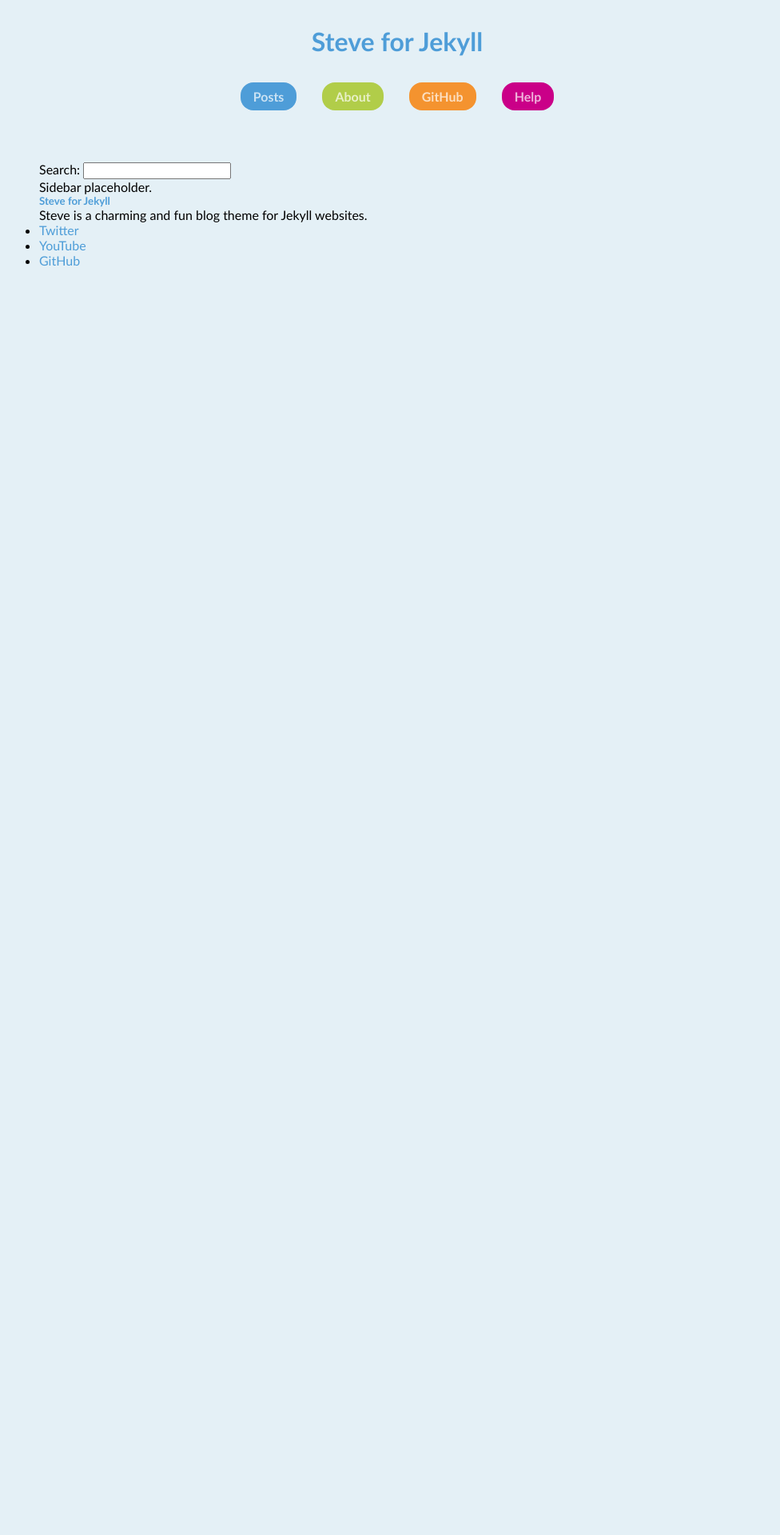
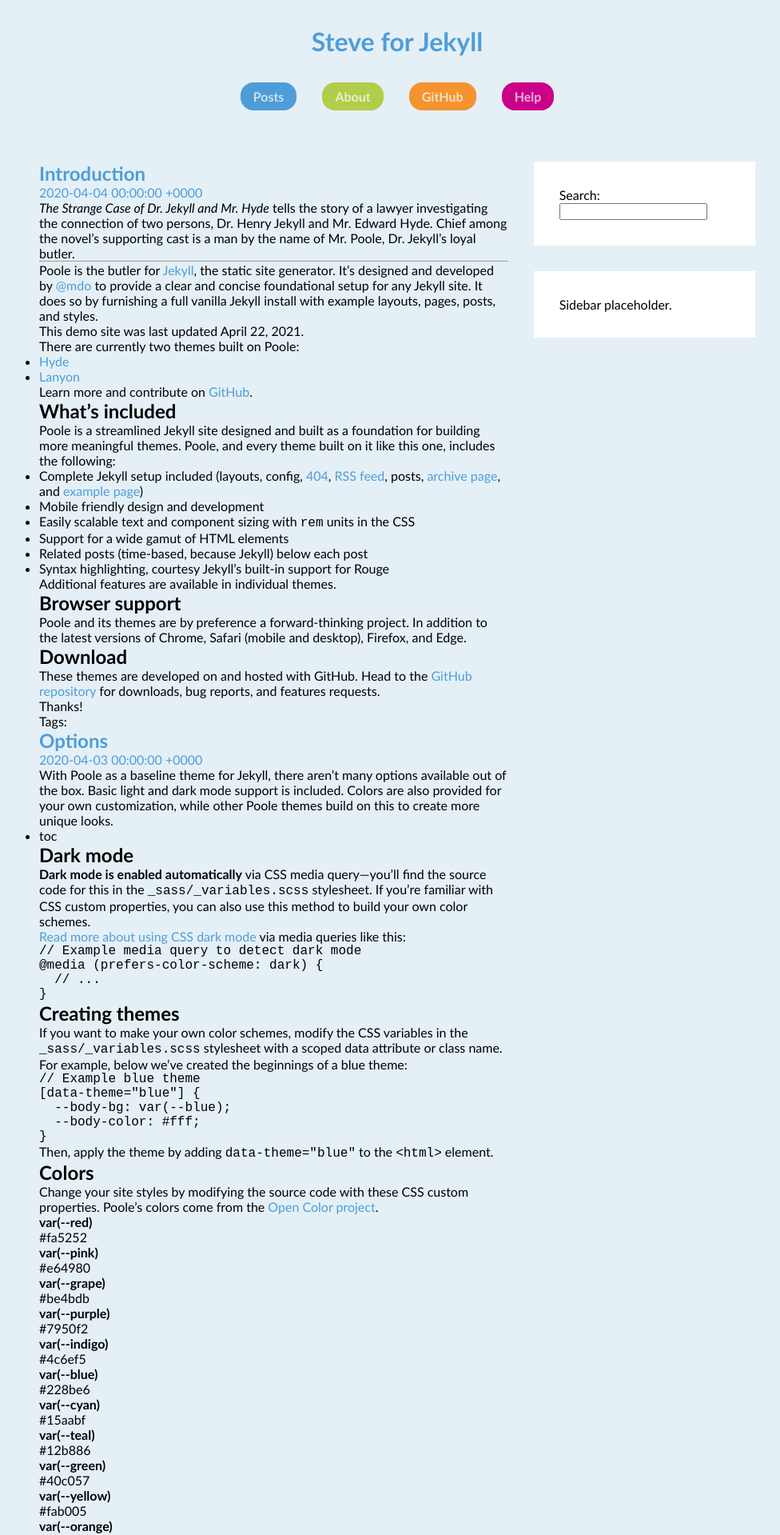
Before and after one commit to esporo/steve, a Jekyll site: the page built from index.html, in a window 1280 px wide. Shown: the top 1919 px of the page at 80% size, without its empty margins (143-1119 px from the left). Built offline with Jekyll 4.4.1, drawn with Linux system fonts in a browser that asks for light colours; the list of posts is cut into pages by our own code; before the commit the page ends 964 px from its top, so only the background shows below that; some of the changed text lies outside the part shown.

Commit message:
adds sample jekyll content

````diff
--- a/_config.yml
+++ b/_config.yml
@@ -6,6 +6,11 @@ description: Steve is a charming and fun blog theme for Jekyll websites.
 email: steve-support@esporo.net
 
 lang: en-US
+
+# Theme settings
+steve:
+  date_formats:
+    post: "%m/%d/%Y"
 
 # Build settings
 markdown: kramdown
@@ -19,3 +24,13 @@ plugins:
   - jekyll-seo-tag
   - jekyll-sitemap
   - jekyll-paginate
+  - jekyll-archives
+
+# Plugin: jekyll-archives
+jekyll-archives:
+  enabled:
+    - tags
+  layout: archive
+  slug_mode: default
+  permalinks:
+    tag: "/tag/:name/"
--- /dev/null
+++ b/_posts/2020-03-01-whats-jekyll.md
@@ -0,0 +1,10 @@
+---
+layout: post
+title: What's Jekyll?
+---
+
+[Jekyll](https://jekyllrb.com) is a static site generator, an open-source tool for creating simple yet powerful websites of all shapes and sizes. From [the project's readme](https://github.com/jekyll/jekyll/blob/master/README.markdown):
+
+> Jekyll is a simple, blog aware, static site generator. It takes a template directory [...] and spits out a complete, static website suitable for serving with Apache or your favorite web server. This is also the engine behind GitHub Pages, which you can use to host your project’s page or blog right here from GitHub.
+
+It's an immensely useful tool. Find out more by [visiting the project on GitHub](https://github.com/jekyll/jekyll).
--- /dev/null
+++ b/_posts/2020-04-02-example-content.md
@@ -0,0 +1,166 @@
+---
+layout: post
+title: Example content
+---
+
+**Howdy!** This is an example blog post that shows several types of HTML content supported in this theme.
+{: .message }
+
+Cum sociis natoque penatibus et magnis <a href="#">dis parturient montes</a>, nascetur ridiculus mus. _Aenean eu leo quam._ Pellentesque ornare sem lacinia quam venenatis vestibulum. Sed posuere consectetur est at lobortis. Cras mattis consectetur purus sit amet fermentum.
+
+> Curabitur blandit tempus porttitor. Nullam quis risus eget urna mollis ornare vel eu leo. Nullam id dolor id nibh ultricies vehicula ut id elit.
+
+Etiam porta **sem malesuada magna** mollis euismod. Cras mattis consectetur purus sit amet fermentum. Aenean lacinia bibendum nulla sed consectetur.
+
+## Inline HTML elements
+
+HTML defines a long list of available inline tags, a complete list of which can be found on the [Mozilla Developer Network](https://developer.mozilla.org/en-US/docs/Web/HTML/Element).
+
+- **To bold text**, use `<strong>`.
+- _To italicize text_, use `<em>`.
+- <mark>To highlight</mark>, use `<mark>`.
+- Abbreviations, like <abbr title="HyperText Markup Langage">HTML</abbr> should use `<abbr>`, with an optional `title` attribute for the full phrase.
+- Citations, like <cite>&mdash; Mark Otto</cite>, should use `<cite>`.
+- <del>Deleted</del> text should use `<del>` and <ins>inserted</ins> text should use `<ins>`.
+- Superscript <sup>text</sup> uses `<sup>` and subscript <sub>text</sub> uses `<sub>`.
+
+Most of these elements are styled by browsers with few modifications on our part.
+
+## Footnotes
+
+Footnotes are supported as part of the Markdown syntax. Here's one in action. Clicking this number[^fn-sample_footnote] will lead you to a footnote. The syntax looks like:
+
+{% highlight text %}
+Clicking this number[^fn-sample_footnote]
+{% endhighlight %}
+
+Each footnote needs the `^fn-` prefix and a unique ID to be referenced for the footnoted content. The syntax for that list looks something like this:
+
+{% highlight text %}
+[^fn-sample_footnote]: Handy! Now click the return link to go back.
+{% endhighlight %}
+
+You can place the footnoted content wherever you like. Markdown parsers should properly place it at the bottom of the post.
+
+## Heading
+
+Vivamus sagittis lacus vel augue rutrum faucibus dolor auctor. Duis mollis, est non commodo luctus, nisi erat porttitor ligula, eget lacinia odio sem nec elit. Morbi leo risus, porta ac consectetur ac, vestibulum at eros.
+
+### Code
+
+Inline code is available with the `<code>` element. Snippets of multiple lines of code are supported through Rouge. Longer lines will automatically scroll horizontally when needed. You may also use code fencing (triple backticks) for rendering code.
+
+{% highlight js %}
+// Example can be run directly in your JavaScript console
+
+// Create a function that takes two arguments and returns the sum of those arguments
+var adder = new Function("a", "b", "return a + b");
+
+// Call the function
+adder(2, 6);
+// > 8
+{% endhighlight %}
+
+You may also optionally show code snippets with line numbers. Add `linenos` to the Rouge tags.
+
+{% highlight js linenos %}
+// Example can be run directly in your JavaScript console
+
+// Create a function that takes two arguments and returns the sum of those arguments
+var adder = new Function("a", "b", "return a + b");
+
+// Call the function
+adder(2, 6);
+// > 8
+{% endhighlight %}
+
+Aenean lacinia bibendum nulla sed consectetur. Etiam porta sem malesuada magna mollis euismod. Fusce dapibus, tellus ac cursus commodo, tortor mauris condimentum nibh, ut fermentum massa.
+
+### Gists via GitHub Pages
+
+Vestibulum id ligula porta felis euismod semper. Nullam quis risus eget urna mollis ornare vel eu leo. Donec sed odio dui.
+
+Aenean eu leo quam. Pellentesque ornare sem lacinia quam venenatis vestibulum. Nullam quis risus eget urna mollis ornare vel eu leo. Cum sociis natoque penatibus et magnis dis parturient montes, nascetur ridiculus mus. Donec sed odio dui. Vestibulum id ligula porta felis euismod semper.
+
+### Lists
+
+Cum sociis natoque penatibus et magnis dis parturient montes, nascetur ridiculus mus. Aenean lacinia bibendum nulla sed consectetur. Etiam porta sem malesuada magna mollis euismod. Fusce dapibus, tellus ac cursus commodo, tortor mauris condimentum nibh, ut fermentum massa justo sit amet risus.
+
+- Praesent commodo cursus magna, vel scelerisque nisl consectetur et.
+- Donec id elit non mi porta gravida at eget metus.
+- Nulla vitae elit libero, a pharetra augue.
+
+Donec ullamcorper nulla non metus auctor fringilla. Nulla vitae elit libero, a pharetra augue.
+
+1. Vestibulum id ligula porta felis euismod semper.
+2. Cum sociis natoque penatibus et magnis dis parturient montes, nascetur ridiculus mus.
+3. Maecenas sed diam eget risus varius blandit sit amet non magna.
+
+Cras mattis consectetur purus sit amet fermentum. Sed posuere consectetur est at lobortis.
+
+<dl>
+  <dt>HyperText Markup Language (HTML)</dt>
+  <dd>The language used to describe and define the content of a Web page</dd>
+
+  <dt>Cascading Style Sheets (CSS)</dt>
+  <dd>Used to describe the appearance of Web content</dd>
+
+  <dt>JavaScript (JS)</dt>
+  <dd>The programming language used to build advanced Web sites and applications</dd>
+</dl>
+
+Integer posuere erat a ante venenatis dapibus posuere velit aliquet. Morbi leo risus, porta ac consectetur ac, vestibulum at eros. Nullam quis risus eget urna mollis ornare vel eu leo.
+
+### Images
+
+Quisque consequat sapien eget quam rhoncus, sit amet laoreet diam tempus. Aliquam aliquam metus erat, a pulvinar turpis suscipit at.
+
+![placeholder](http://placehold.it/800x400 "Large example image")
+![placeholder](http://placehold.it/400x200 "Medium example image")
+![placeholder](http://placehold.it/200x200 "Small example image")
+
+### Tables
+
+Aenean lacinia bibendum nulla sed consectetur. Lorem ipsum dolor sit amet, consectetur adipiscing elit.
+
+<table>
+  <thead>
+    <tr>
+      <th>Name</th>
+      <th>Upvotes</th>
+      <th>Downvotes</th>
+    </tr>
+  </thead>
+  <tfoot>
+    <tr>
+      <td>Totals</td>
+      <td>21</td>
+      <td>23</td>
+    </tr>
+  </tfoot>
+  <tbody>
+    <tr>
+      <td>Alice</td>
+      <td>10</td>
+      <td>11</td>
+    </tr>
+    <tr>
+      <td>Bob</td>
+      <td>4</td>
+      <td>3</td>
+    </tr>
+    <tr>
+      <td>Charlie</td>
+      <td>7</td>
+      <td>9</td>
+    </tr>
+  </tbody>
+</table>
+
+Nullam id dolor id nibh ultricies vehicula ut id elit. Sed posuere consectetur est at lobortis. Nullam quis risus eget urna mollis ornare vel eu leo.
+
+---
+
+Want to see something else added? <a href="https://github.com/poole/poole/issues/new">Open an issue.</a>
+
+[^fn-sample_footnote]: Handy! Now click the return link to go back.
--- /dev/null
+++ b/_posts/2020-04-03-options.md
@@ -0,0 +1,169 @@
+---
+layout: post
+title: Options
+tags:
+  - latin tags
+  - with açentos
+---
+
+With Poole as a baseline theme for Jekyll, there aren't many options available out of the box. Basic light and dark mode support is included. Colors are also provided for your own customization, while other Poole themes build on this to create more unique looks.
+
+- toc
+  {: toc }
+
+## Dark mode
+
+**Dark mode is enabled automatically** via CSS media query—you'll find the source code for this in the `_sass/_variables.scss` stylesheet. If you're familiar with CSS custom properties, you can also use this method to build your own color schemes.
+
+[Read more about using CSS dark mode](https://markdotto.com/2018/11/05/css-dark-mode/) via media queries like this:
+
+```scss
+// Example media query to detect dark mode
+@media (prefers-color-scheme: dark) {
+  // ...
+}
+```
+
+## Creating themes
+
+If you want to make your own color schemes, modify the CSS variables in the `_sass/_variables.scss` stylesheet with a scoped data attribute or class name.
+
+For example, below we've created the beginnings of a blue theme:
+
+```scss
+// Example blue theme
+[data-theme="blue"] {
+  --body-bg: var(--blue);
+  --body-color: #fff;
+}
+```
+
+Then, apply the theme by adding `data-theme="blue"` to the `<html>` element.
+
+## Colors
+
+Change your site styles by modifying the source code with these CSS custom properties. Poole's colors come from the [Open Color project](https://yeun.github.io/open-color/).
+
+<dl class="colors">
+  <dt style="background-color: #fa5252;"></dt>
+  <dd>
+    <strong>var(--red)</strong><br>
+    #fa5252
+  </dd>
+  <dt style="background-color: #e64980;"></dt>
+  <dd>
+    <strong>var(--pink)</strong><br>
+    #e64980
+  </dd>
+  <dt style="background-color: #be4bdb;"></dt>
+  <dd>
+    <strong>var(--grape)</strong><br>
+    #be4bdb
+  </dd>
+  <dt style="background-color: #7950f2;"></dt>
+  <dd>
+    <strong>var(--purple)</strong><br>
+    #7950f2
+  </dd>
+  <dt style="background-color: #4c6ef5;"></dt>
+  <dd>
+    <strong>var(--indigo)</strong><br>
+    #4c6ef5
+  </dd>
+  <dt style="background-color: #228be6;"></dt>
+  <dd>
+    <strong>var(--blue)</strong><br>
+    #228be6
+  </dd>
+  <dt style="background-color: #15aabf;"></dt>
+  <dd>
+    <strong>var(--cyan)</strong><br>
+    #15aabf
+  </dd>
+  <dt style="background-color: #12b886;"></dt>
+  <dd>
+    <strong>var(--teal)</strong><br>
+    #12b886
+  </dd>
+  <dt style="background-color: #40c057;"></dt>
+  <dd>
+    <strong>var(--green)</strong><br>
+    #40c057
+  </dd>
+  <dt style="background-color: #fab005;"></dt>
+  <dd>
+    <strong>var(--yellow)</strong><br>
+    #fab005
+  </dd>
+  <dt style="background-color: #fd7e14;"></dt>
+  <dd>
+    <strong>var(--orange)</strong><br>
+    #fd7e14
+  </dd>
+</dl>
+
+## Gray colors
+
+There are also ten grayscale colors to choose from.
+
+<dl class="colors">
+  <dt style="background-color: #f8f9fa;"></dt>
+  <dd>
+    <strong>var(--gray-000)</strong><br>
+    #f8f9fa
+  </dd>
+  <dt style="background-color: #f1f3f5;"></dt>
+  <dd>
+    <strong>var(--gray-100)</strong><br>
+    #f1f3f5
+  </dd>
+  <dt style="background-color: #e9ecef;"></dt>
+  <dd>
+    <strong>var(--gray-200)</strong><br>
+    #e9ecef
+  </dd>
+  <dt style="background-color: #dee2e6;"></dt>
+  <dd>
+    <strong>var(--gray-300)</strong><br>
+    #dee2e6
+  </dd>
+  <dt style="background-color: #ced4da;"></dt>
+  <dd>
+    <strong>var(--gray-400)</strong><br>
+    #ced4da
+  </dd>
+  <dt style="background-color: #adb5bd;"></dt>
+  <dd>
+    <strong>var(--gray-500)</strong><br>
+    #adb5bd
+  </dd>
+  <dt style="background-color: #868e96;"></dt>
+  <dd>
+    <strong>var(--gray-600)</strong><br>
+    #868e96
+  </dd>
+  <dt style="background-color: #495057;"></dt>
+  <dd>
+    <strong>var(--gray-700)</strong><br>
+    #495057
+  </dd>
+  <dt style="background-color: #343a40;"></dt>
+  <dd>
+    <strong>var(--gray-800)</strong><br>
+    #343a40
+  </dd>
+  <dt style="background-color: #212529;"></dt>
+  <dd>
+    <strong>var(--gray-900)</strong><br>
+    #212529
+  </dd>
+</dl>
+
+## Google Analytics
+
+Specify `ga_analytics` in your `_config.yml` and restart the server to add Google Analytics tracking code.
+
+```ruby
+# Google Analytics example
+ga_analytics: UA-000000-0
+```
--- /dev/null
+++ b/_posts/2020-04-04-introduction.md
@@ -0,0 +1,42 @@
+---
+layout: post
+title: Introduction
+---
+
+*The Strange Case of Dr. Jekyll and Mr. Hyde* tells the story of a lawyer investigating the connection of two persons, Dr. Henry Jekyll and Mr. Edward Hyde. Chief among the novel's supporting cast is a man by the name of Mr. Poole, Dr. Jekyll's loyal butler.
+
+-----
+
+Poole is the butler for [Jekyll](http://jekyllrb.com), the static site generator. It's designed and developed by [@mdo](https://twitter.com/mdo) to provide a clear and concise foundational setup for any Jekyll site. It does so by furnishing a full vanilla Jekyll install with example layouts, pages, posts, and styles.
+
+This demo site was last updated {{ site.time | date: "%B %d, %Y" }}.
+
+There are currently two themes built on Poole:
+
+* [Hyde](http://hyde.getpoole.com)
+* [Lanyon](http://lanyon.getpoole.com)
+
+Learn more and contribute on [GitHub]({{ site.github.repo }}).
+
+## What's included
+
+Poole is a streamlined Jekyll site designed and built as a foundation for building more meaningful themes. Poole, and every theme built on it like this one, includes the following:
+
+* Complete Jekyll setup included (layouts, config, [404]({{ '404.html' | relative_url }}), [RSS feed]({{ 'atom.xml' | relative_url }}), posts, [archive page]({{ 'archive' | relative_url }}), and [example page]({{ 'about' | relative_url }}))
+* Mobile friendly design and development
+* Easily scalable text and component sizing with `rem` units in the CSS
+* Support for a wide gamut of HTML elements
+* Related posts (time-based, because Jekyll) below each post
+* Syntax highlighting, courtesy Jekyll's built-in support for Rouge
+
+Additional features are available in individual themes.
+
+## Browser support
+
+Poole and its themes are by preference a forward-thinking project. In addition to the latest versions of Chrome, Safari (mobile and desktop), Firefox, and Edge.
+
+## Download
+
+These themes are developed on and hosted with GitHub. Head to the [GitHub repository]({{ site.github.repo }}) for downloads, bug reports, and features requests.
+
+Thanks!
--- a/_sass/steve/_layout.scss
+++ b/_sass/steve/_layout.scss
@@ -97,7 +97,7 @@ body {
 
 .layout-blog,
 .layout-post {
-  .content {
+  .container {
     display: grid;
     gap: var(--gap);
     grid-template-columns: 1fr 1fr 1fr;
````
